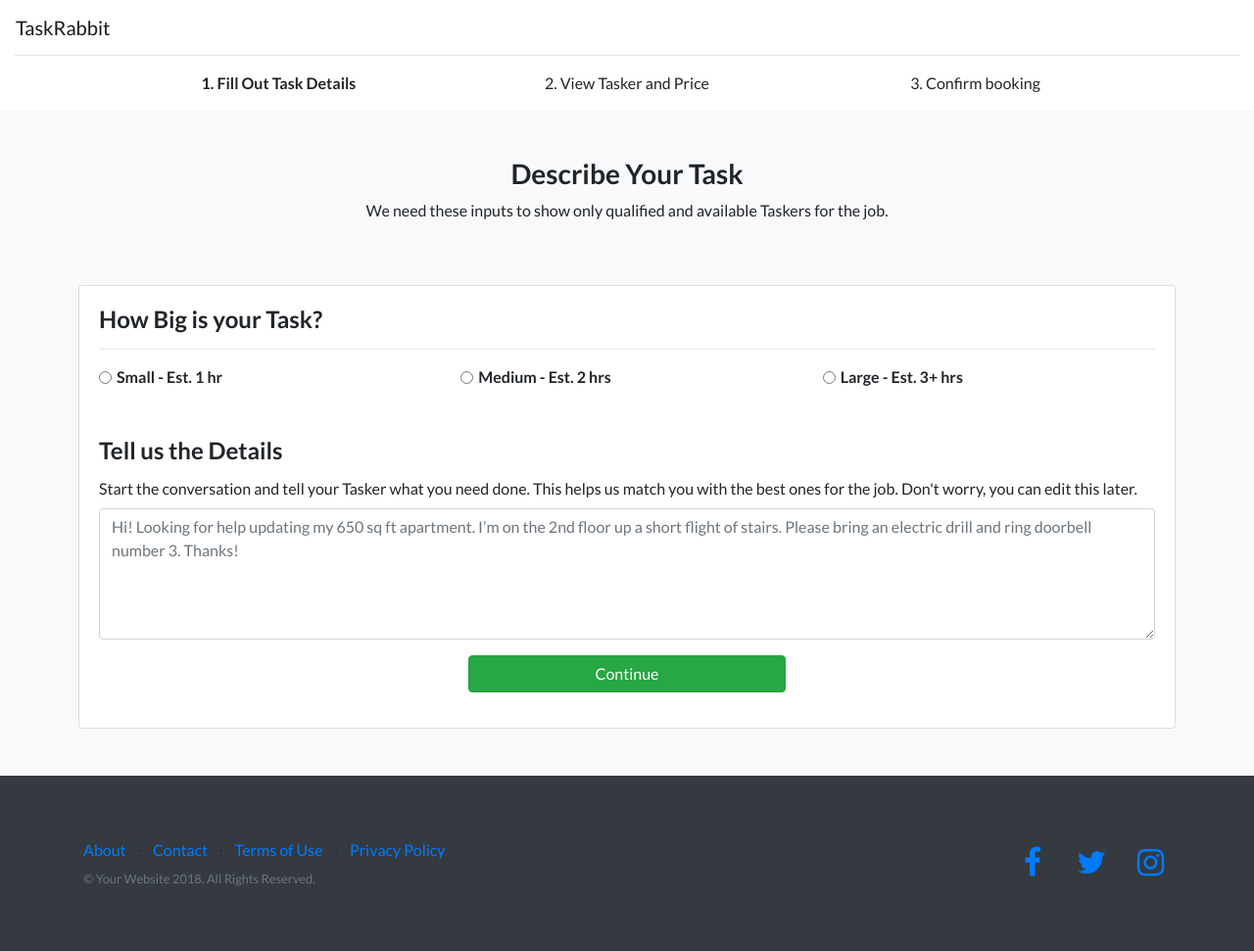
After one commit to JunQuann/CS2102_TaskRabbitClone, a PHP site: page /request_1.php in a window 1280 px wide. The commit adds this page. Shown: the whole page at 98% size. Run offline with PHP 8.4, Linux system fonts and the light colour scheme; the visitor is signed in with stand-in values (Sample User, id 1); some libraries are stand-ins or nearby versions.

Commit message:
Added request_1

```diff
--- a/css/landing-page.css
+++ b/css/landing-page.css
@@ -15,7 +15,7 @@ h6 {
 header.masthead {
   position: relative;
   background-color: #343a40;
-  background: url("../img/bg-masthead.jpg") no-repeat center center;
+  background: url("../img/doge.jpeg") no-repeat center center;
   -webkit-background-size: cover;
   -moz-background-size: cover;
   -o-background-size: cover;
--- /dev/null
+++ b/css/request.css
@@ -0,0 +1,3 @@
+.navbar {
+
+}
--- a/db_connect.php
+++ b/db_connect.php
@@ -1,6 +1,6 @@
 <?php
     // create a database connection
-    $db = pg_connect("host=localhost port=5432 dbname=CS2102 user=postgres password=Geremias!8");
+    $db = pg_connect("host=localhost port=5432 dbname=cs2102-project user=postgres password=cs2102");
     if (!$db) {
         die("Could not connect to database");
     }
--- a/footer.php
+++ b/footer.php
@@ -46,6 +46,5 @@
 </footer>
 
 <!-- Bootstrap core JavaScript -->
-<script src="vendor/jquery/jquery.min.js"></script>
 <script src="vendor/bootstrap/js/bootstrap.bundle.min.js"></script>
 <script src="vendor/js/my-login.js"></script>
--- a/header.php
+++ b/header.php
@@ -14,8 +14,17 @@
     <link href="vendor/simple-line-icons/css/simple-line-icons.css" rel="stylesheet" type="text/css">
     <link href="https://fonts.googleapis.com/css?family=Lato:300,400,700,300italic,400italic,700italic" rel="stylesheet" type="text/css">
 
+    <!-- Include Required Prerequisites -->
+    <script type="text/javascript" src="//cdn.jsdelivr.net/jquery/1/jquery.min.js"></script>
+    <script type="text/javascript" src="//cdn.jsdelivr.net/momentjs/latest/moment.min.js"></script>
+    <!-- <link rel="stylesheet" type="text/css" href="//cdn.jsdelivr.net/bootstrap/4/css/bootstrap.css" /> -->
+
+    <!-- Include Date Range Picker -->
+    <script type="text/javascript" src="//cdn.jsdelivr.net/bootstrap.daterangepicker/2/daterangepicker.js"></script>
+    <link rel="stylesheet" type="text/css" href="//cdn.jsdelivr.net/bootstrap.daterangepicker/2/daterangepicker.css" />
+
   <!-- Custom styles for this template -->
-    <link href="css/landing-page.min.css" rel="stylesheet">
+    <link href="css/landing-page.css" rel="stylesheet">
     <link href="css/my-login.css" rel="stylesheet">
 
 </head>
--- a/home.php
+++ b/home.php
@@ -37,7 +37,7 @@
         <header class="jumbotron my-4">
             <h1 class="display-3">A Warm Welcome, <?php echo $_SESSION['name'] ?>!</h1>
             <p class="lead">Lorem ipsum dolor sit amet, consectetur adipisicing elit. Ipsa, ipsam, eligendi, in quo sunt possimus non incidunt odit vero aliquid similique quaerat nam nobis illo aspernatur vitae fugiat numquam repellat.</p>
-            <a href="#" class="btn btn-primary btn-lg">Request Task!</a>
+            <a href="request_1.php" class="btn btn-primary btn-lg">Request Task!</a>
             <a href="register_tasker.php" class="btn btn-primary btn-lg">Become a Tasker!</a>
         </header>
 
--- /dev/null
+++ b/request_1.php
@@ -0,0 +1,100 @@
+<?php include('login_check.php') ?>
+
+<!DOCTYPE html>
+<html>
+
+    <?php require_once('header.php') ?>
+    <link rel="stylesheet" href="css/request.css">
+
+    <body class="bg-light">
+        <!-- Navigation -->
+        <nav class="navbar navbar-expand-lg navbar-light bg-white">
+            <span class="navbar-brand px-auto mb-0 h1">TaskRabbit</span>
+        </nav>
+
+        <div class="container-fluid text-center bg-white">
+            <hr class="mt-0">
+            <div class="row justify-content-md-center">
+                <div class="col col-10">
+                    <div class="row">
+                        <div class="col">
+                            <p><b>1. Fill Out Task Details</b></p>
+                        </div>
+                        <div class="col">
+                            <p>2. View Tasker and Price</p>
+                        </div>
+                        <div class="col">
+                            <p>3. Confirm booking</p>
+                        </div>
+                    </div>
+                </div>
+            </div>
+        </div>
+
+        <div class="container bg-light">
+            <div class="text-center py-5">
+                <h3>Describe Your Task</h3>
+                <p>We need these inputs to show only qualified and available Taskers for the job.</p>
+            </div>
+        </div>
+
+        <?php  if ($_SERVER['REQUEST_METHOD'] == 'POST') {
+            if ($_POST['task_dur'] == 'option1') {
+                $_SESSION['duration'] = 1;
+            }
+            if ($_POST['task_dur'] == 'option2') {
+                $_SESSION['duration']  = 2;
+            }
+            if ($_POST['task_dur'] == 'option2') {
+                $_SESSION['duration']  = 3;
+            }
+            $_SESSION['task_details']  = $_POST['task_details'];
+            header('Location: request_2.php');
+            die();
+        }?>
+
+        <div class="card mx-auto mb-5" style="width: 70rem;">
+            <div class="card-body">
+                <h4 class="card-title">How Big is your Task?</h4>
+                <hr>
+                <form method="POST" action="<?php echo htmlspecialchars($_SERVER['PHP_SELF']);?>">
+
+                    <div class="form-group mb-5 row">
+                        <div class="col-md-4">
+                            <div class="form-check form-check-inline">
+                              <input class="form-check-input" type="radio" name="task_dur" id="inlineRadio1" value="option1" required>
+                              <label class="form-check-label" for="inlineRadio1"><b>Small - Est. 1 hr</b></label>
+                            </div>
+                        </div>
+                        <div class="col-md-4">
+                            <div class="form-check form-check-inline">
+                              <input class="form-check-input" type="radio" name="task_dur" id="inlineRadio2" value="option2">
+                              <label class="form-check-label" for="inlineRadio2"><b>Medium - Est. 2 hrs</b></label>
+                            </div>
+                        </div>
+                        <div class="col-md-4">
+                            <div class="form-check form-check-inline">
+                              <input class="form-check-input" type="radio" name="task_dur" id="inlineRadio3" value="option3">
+                              <label class="form-check-label" for="inlineRadio3"><b>Large - Est. 3+ hrs</b></label>
+                            </div>
+                        </div>
+                    </div>
+
+                    <h4 class="card-title">Tell us the Details</h4>
+
+                    <div class="form-group">
+                        <label for="exampleFormControlTextarea1">Start the conversation and tell your Tasker what you need done. This helps us match you with the best ones for the job. Don't worry, you can edit this later.</label>
+                        <textarea class="form-control" name="task_details" id="task_details" rows="5" placeholder="Hi! Looking for help updating my 650 sq ft apartment. I’m on the 2nd floor up a short flight of stairs. Please bring an electric drill and ring doorbell number 3. Thanks!" required></textarea>
+                    </div>
+
+                    <div class="form-group no-margin mx-auto" style="width: 30%">
+                        <button type="submit" class="btn btn-success btn-block">
+                            Continue
+                        </button>
+                    </div>
+                </form>
+            </div>
+        </div>
+
+    <?php require_once('footer.php') ?>
+</html>
```
Also changed, not shown: db_tables.sql (added, +35 -0 lines), img/doge.jpeg (added).
